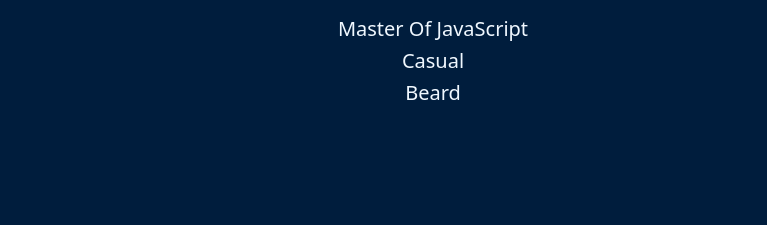
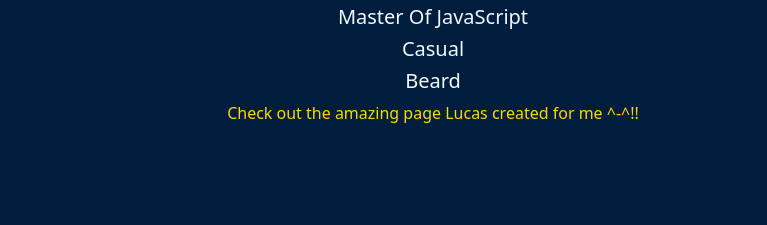
Before and after one commit to shivamottaghi/duo-time, a website: page index.html in a window 1280 px wide. Shown: the part 154-379 px from the top of the page, 513-1280 px from the left. Drawn offline with nearby package versions, Linux system fonts and the light colour scheme.

Commit message:
add link to the other page

```diff
--- a/index.html
+++ b/index.html
@@ -25,6 +25,7 @@
           <h5>Master Of JavaScript</h5>
           <h5>Casual</h5>
           <h5>Beard</h5>
+          <a href="https://gepoverlow.github.io/duo-time/">Check out the amazing page Lucas created for me ^-^!!</a>
         </div>
       </div>
       <!----------Second Row/ Descriptions----------->
--- a/style.css
+++ b/style.css
@@ -31,3 +31,10 @@ body{
     background-color: #000814;
     border: 2px solid #FFC300;
 }
+a{
+    color: #FFD60A;
+    text-decoration: none;
+}
+a:hover{
+    color: #fff392;
+}
```
